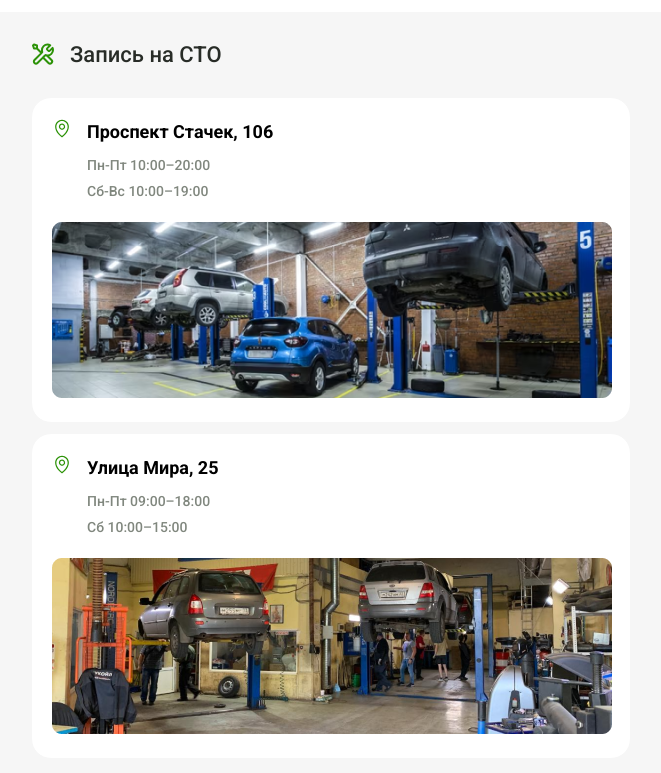
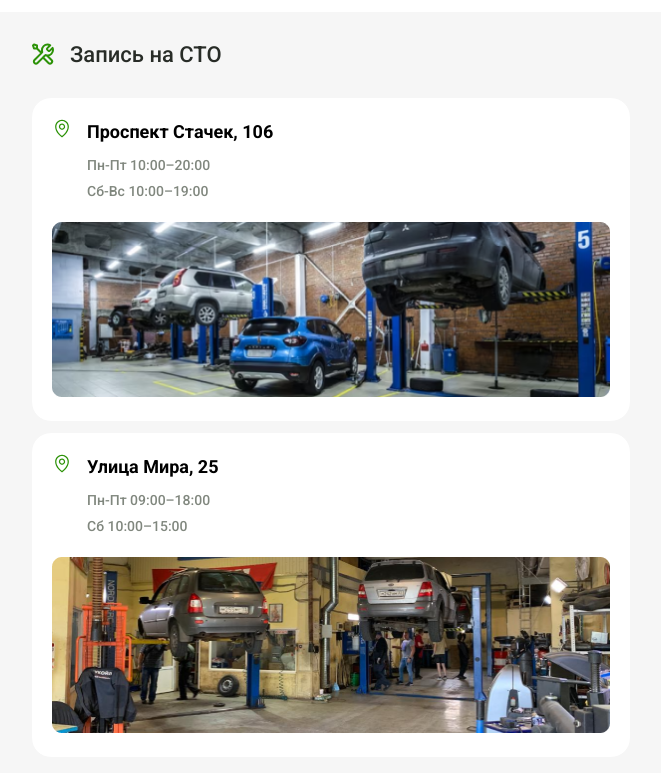
Before and after one commit to asrorovuz/vizitka_test, a plain HTML site: page sto.html in a window 1280 px wide. Shown: the part 77-850 px from the top of the page, without its empty margins (309-970 px from the left). Drawn offline with nearby package versions, Linux system fonts and the light colour scheme.

Commit message:
fix image

```diff
--- a/style/page/_sto.scss
+++ b/style/page/_sto.scss
@@ -49,6 +49,15 @@
           line-height: 150%;
         }
       }
+
+      .main-sto-img{
+        width: 100%;
+
+        img{
+          width: 100%;
+          object-fit: cover;
+        }
+      }
     }
   }
 }
```
Also changed, not shown: style/main.css, 1 other file.
